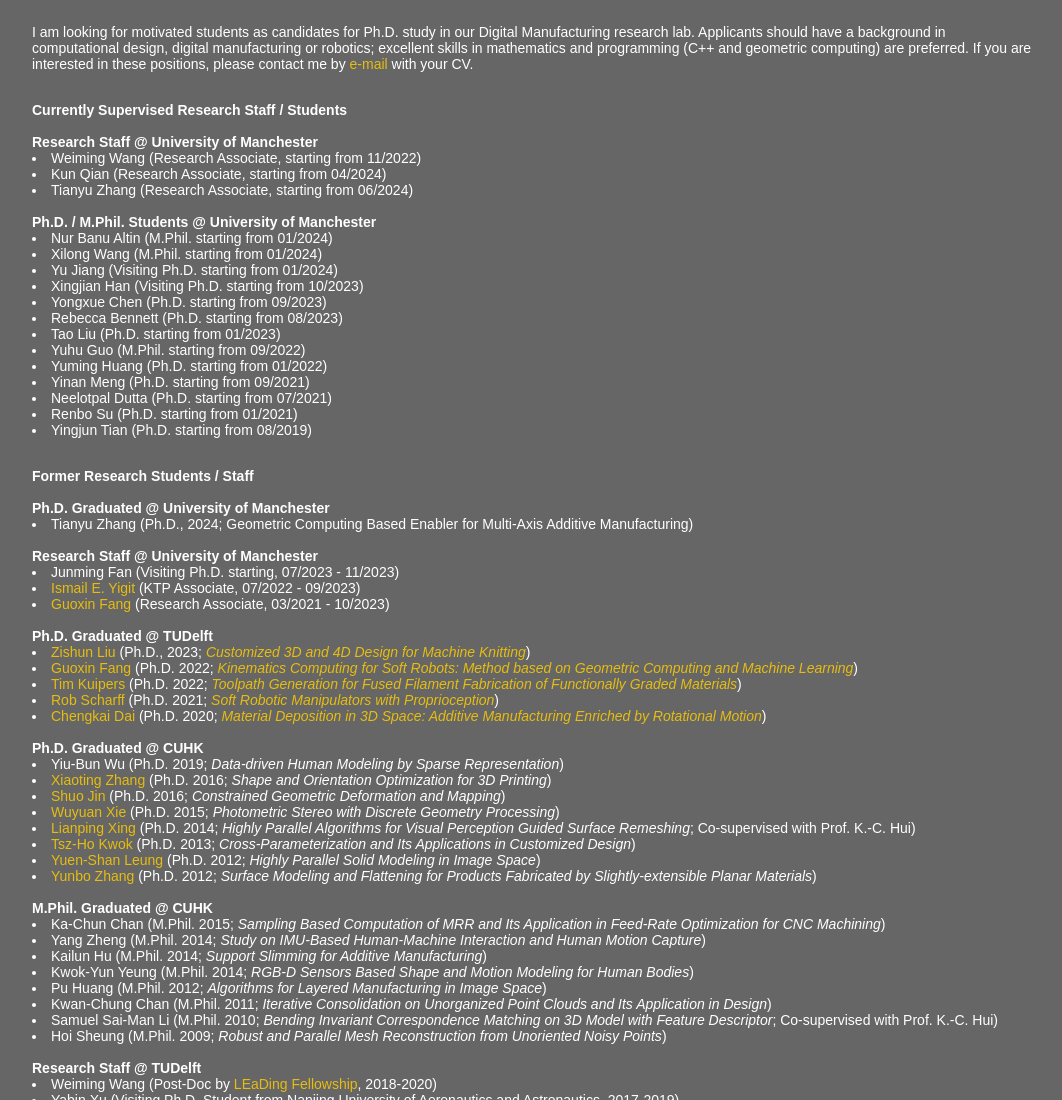
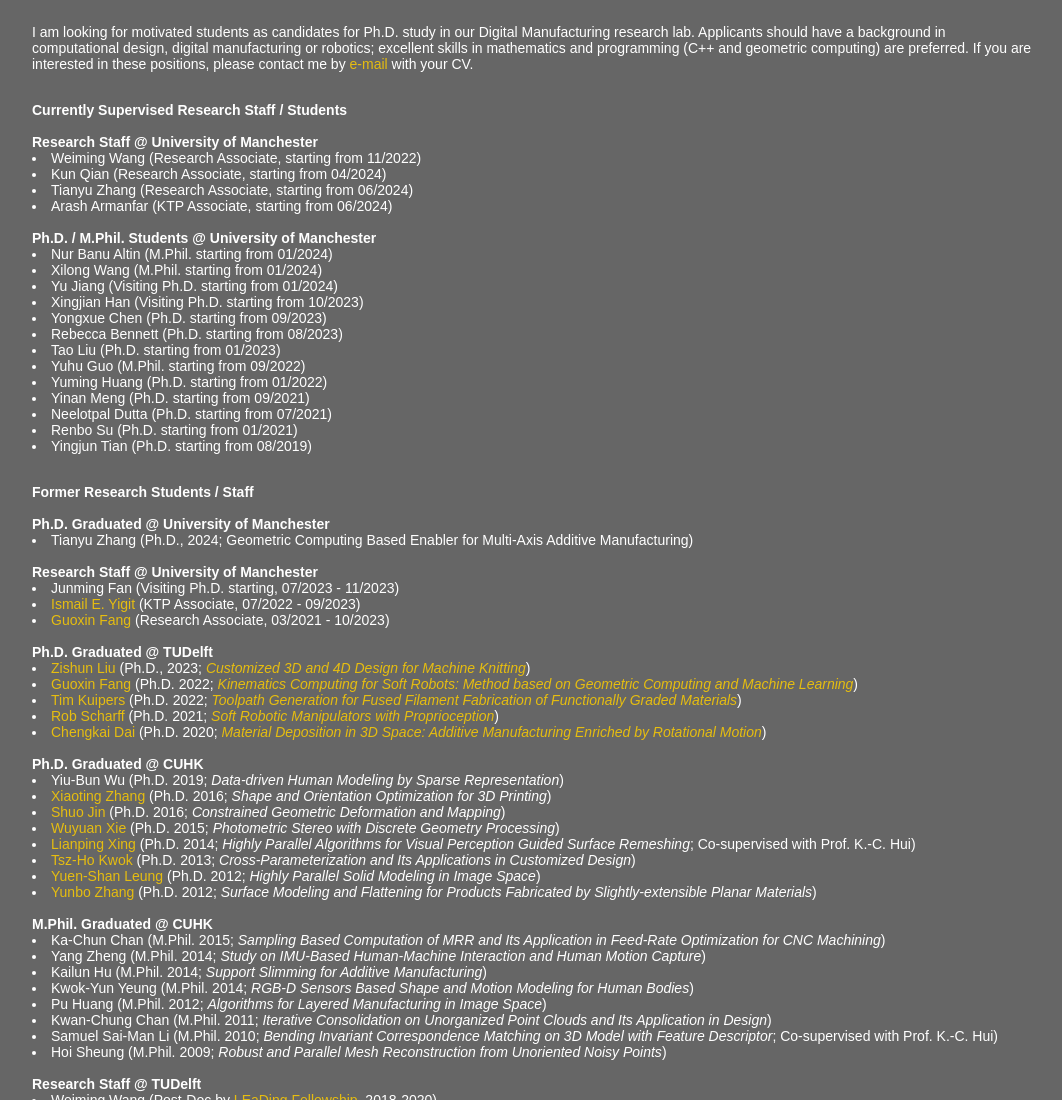
Before and after one commit to mewangcl/mewangcl.github.io, a plain HTML site: page group.html in a window 1280 px wide. Shown: the top 1100 px of the page, without its empty margins (108-1170 px from the left). Drawn offline with Linux system fonts and the light colour scheme.

Commit message:
Update group.html

```diff
--- a/group.html
+++ b/group.html
@@ -26,18 +26,19 @@ I am looking for motivated students as candidates for Ph.D. study in our Digital
 <b>Currently Supervised Research Staff / Students</b>
 <BR><BR>
 
-
 <b>Research Staff @ University of Manchester</b><BR>
 <LI>Weiming Wang (Research Associate, starting from 11/2022)
 <LI>Kun Qian (Research Associate, starting from 04/2024)
 <LI>Tianyu Zhang (Research Associate, starting from 06/2024)
+<LI>Arash Armanfar (KTP Associate, starting from 06/2024)
 <BR><BR>
 
 <b>Ph.D. / M.Phil. Students @ University of Manchester</b><BR>
+
 <LI>Nur Banu Altin (M.Phil. starting from 01/2024)
 <LI>Xilong Wang (M.Phil. starting from 01/2024)
+
 <LI>Yu Jiang (Visiting Ph.D. starting from 01/2024)
-
 <LI>Xingjian Han (Visiting Ph.D. starting from 10/2023)
 
 <LI>Yongxue Chen (Ph.D. starting from 09/2023)
```
